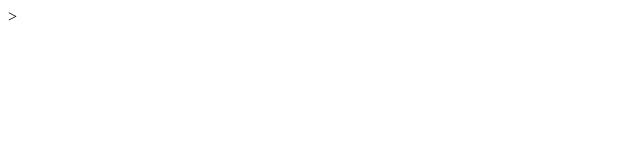
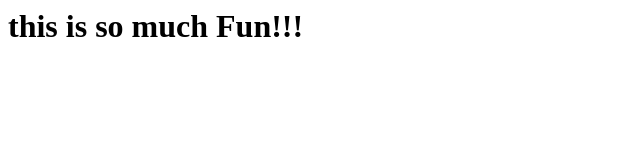
Before and after one commit to jwtkns00/analyticsprework, a plain HTML site: page index.html in a window 1280 px wide. Shown: the whole page, without its empty margins (0-640 px from the left). Drawn offline with Linux system fonts and the light colour scheme.

Commit message:
added a header to index.html

```diff
--- a/index.html
+++ b/index.html
@@ -1 +1,2 @@
->
+<h1> this is so much Fun!!!</h1>
+</h1>
```
